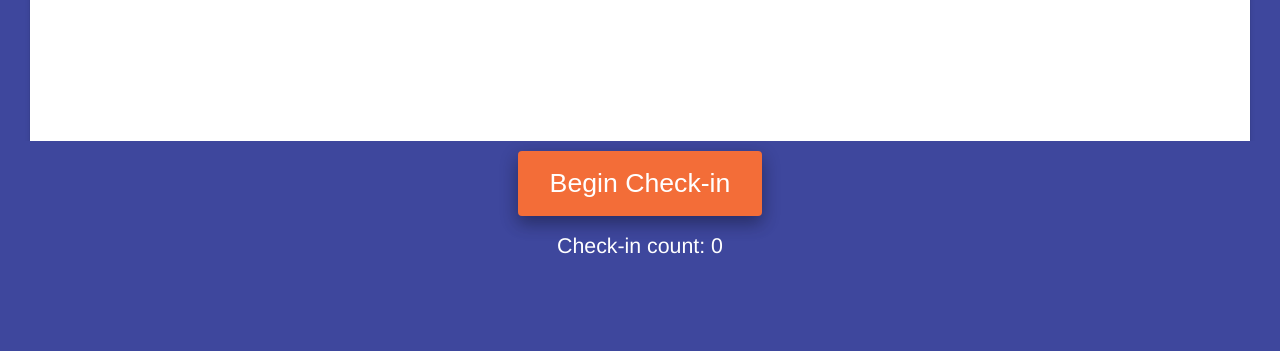
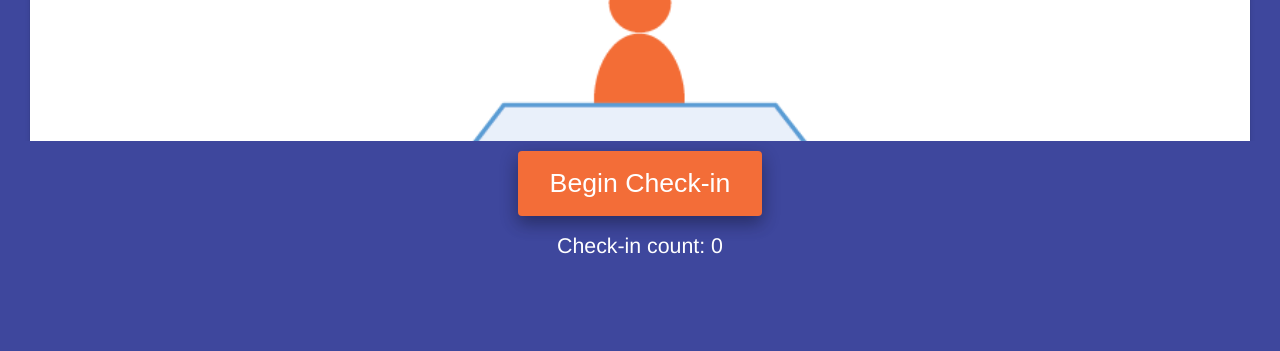
Before and after one commit to ppfoodbank/bank-checkin, a plain HTML site: page application/work/checkin.html in a window 1280 px wide. Shown: the part 449-800 px from the top of the page. Drawn offline with Linux system fonts and the light colour scheme.

Commit message:
Add new checkin image to landing page

```diff
--- a/application/work/checkin.html
+++ b/application/work/checkin.html
@@ -23,7 +23,7 @@
             <div class="loc-text">Bienvenido</div>
             <div class="loc-text">(Simplified Chinese)</div>
             <!-- TODO: Make image responsive -->
-            <center><img src="./images/icon-placeholder.PNG"/ width="33%" height="33%"/></center>
+            <center><img src="./images/CheckIn.png"/ width="33%" height="33%"/></center>
         </div>
     </main>
 
```
